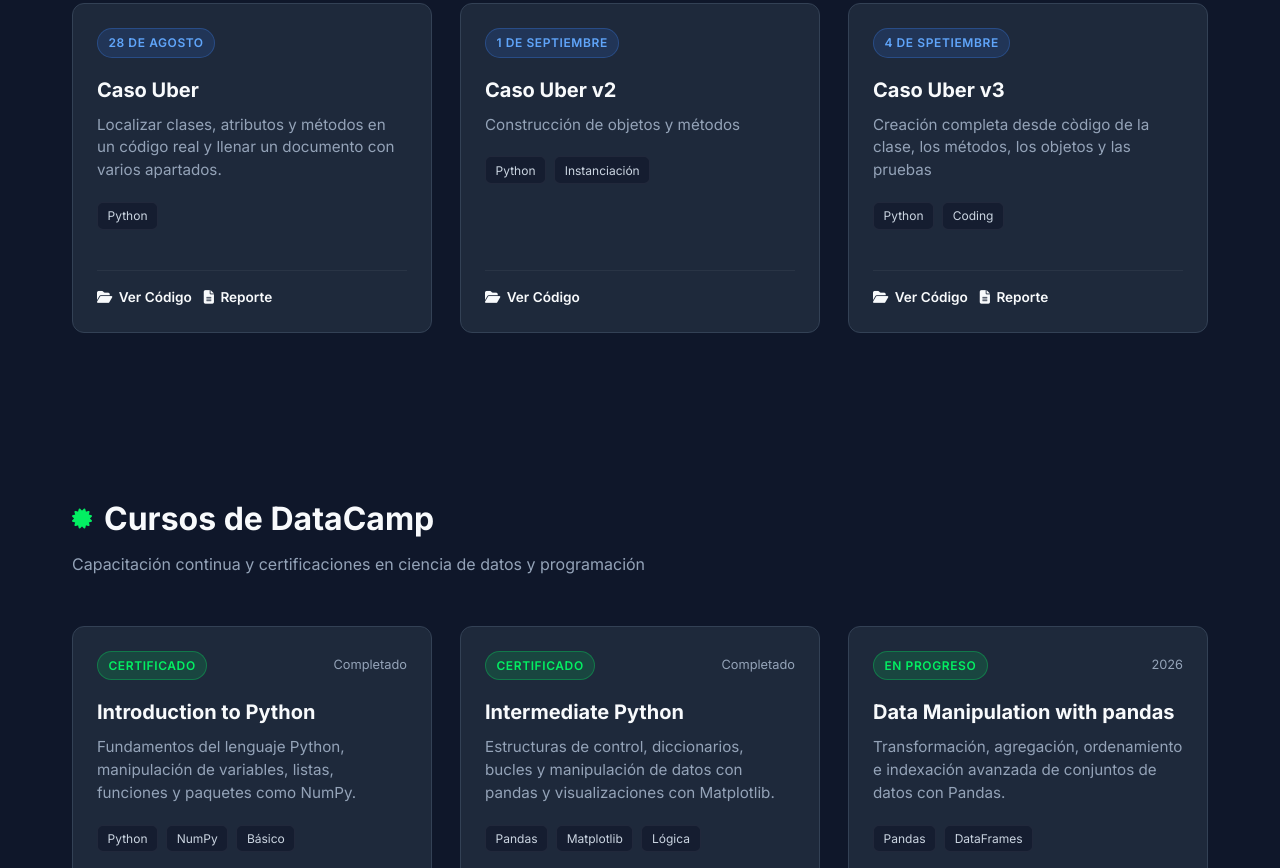
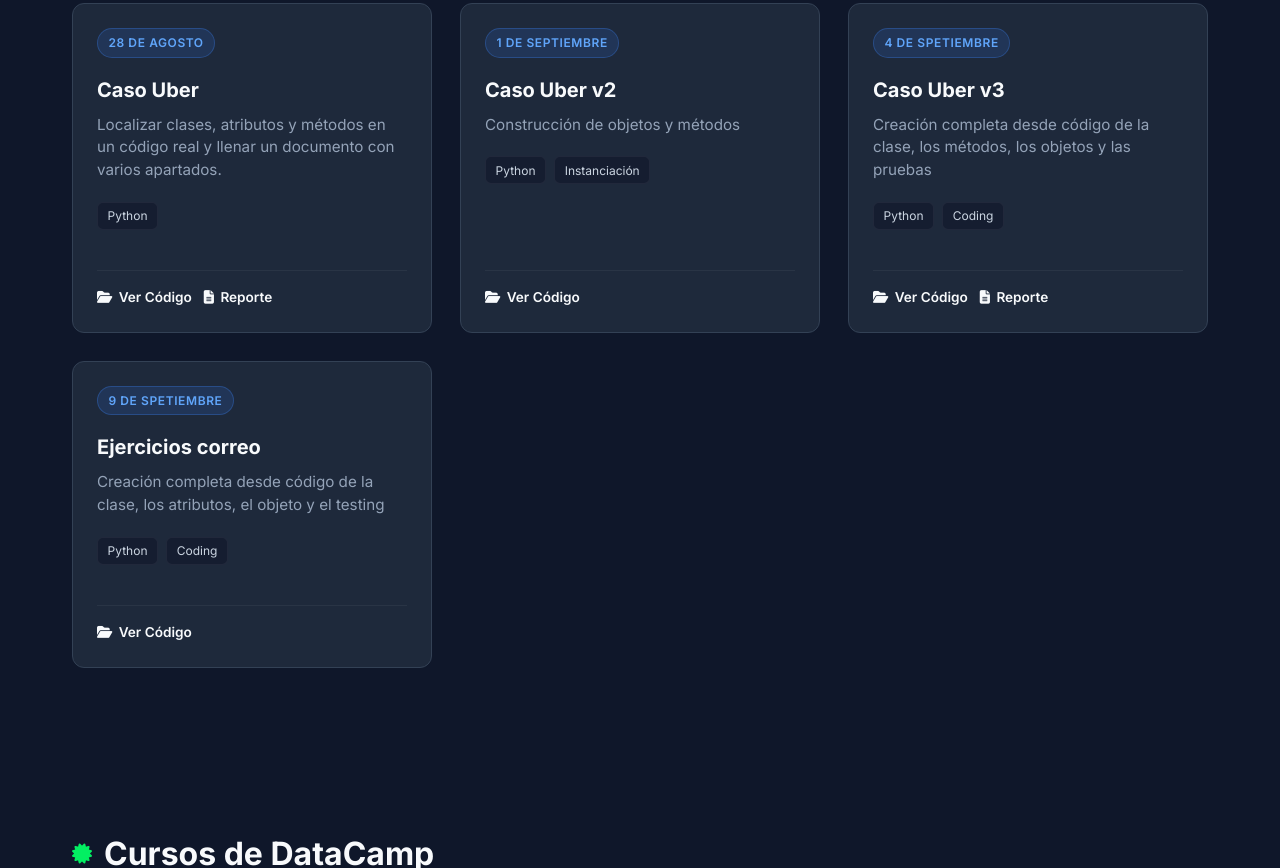
Before and after one commit to parzhk24/portafolio, a plain HTML site: page index.html in a window 1280 px wide. Shown: the part 765-1633 px from the top of the page. Drawn offline with Linux system fonts and the light colour scheme.

Commit message:
Ejercicios correo

```diff
--- a/index.html
+++ b/index.html
@@ -470,7 +470,7 @@
                             <!-- <span class="card-date">Semana 8</span> -->
                         </div>
                         <h3>Caso Uber v3</h3>
-                        <p>Creación completa desde còdigo de la clase, los métodos, los objetos y las pruebas</p>
+                        <p>Creación completa desde código de la clase, los métodos, los objetos y las pruebas</p>
                         <div class="tech-stack">
                             <span class="tech-pill">Python</span>
                             <span class="tech-pill">Coding</span>
@@ -479,6 +479,25 @@
                     <div class="card-actions">
                         <a href="https://github.com/parzhk24/programacion2/tree/main/sep_4" class="card-link"><i class="fa-solid fa-folder-open"></i> Ver Código</a>
                         <a href="https://docs.google.com/document/d/1M4XID3heg0rja5NgQMtBdnEGe4JUG8Tu/edit?usp=sharing&ouid=113792535579297013512&rtpof=true&sd=true" class="card-link"><i class="fa-solid fa-file-lines"></i> Reporte</a>
+                    </div>
+                </div>
+                <!-- Tarea 4 -->
+                <div class="card">
+                    <div class="card-top">
+                        <div class="card-header-meta">
+                            <span class="tag tag-assignment">9 de spetiembre</span>
+                            <!-- <span class="card-date">Semana 8</span> -->
+                        </div>
+                        <h3>Ejercicios correo</h3>
+                        <p>Creación completa desde código de la clase, los atributos, el objeto y el testing</p>
+                        <div class="tech-stack">
+                            <span class="tech-pill">Python</span>
+                            <span class="tech-pill">Coding</span>
+                        </div>
+                    </div>
+                    <div class="card-actions">
+                        <a href="https://github.com/parzhk24/programacion2/tree/main/sep_9" class="card-link"><i class="fa-solid fa-folder-open"></i> Ver Código</a>
+                        <!-- <a href="https://docs.google.com/document/d/1M4XID3heg0rja5NgQMtBdnEGe4JUG8Tu/edit?usp=sharing&ouid=113792535579297013512&rtpof=true&sd=true" class="card-link"><i class="fa-solid fa-file-lines"></i> Reporte</a> -->
                     </div>
                 </div>
             </div>
```
